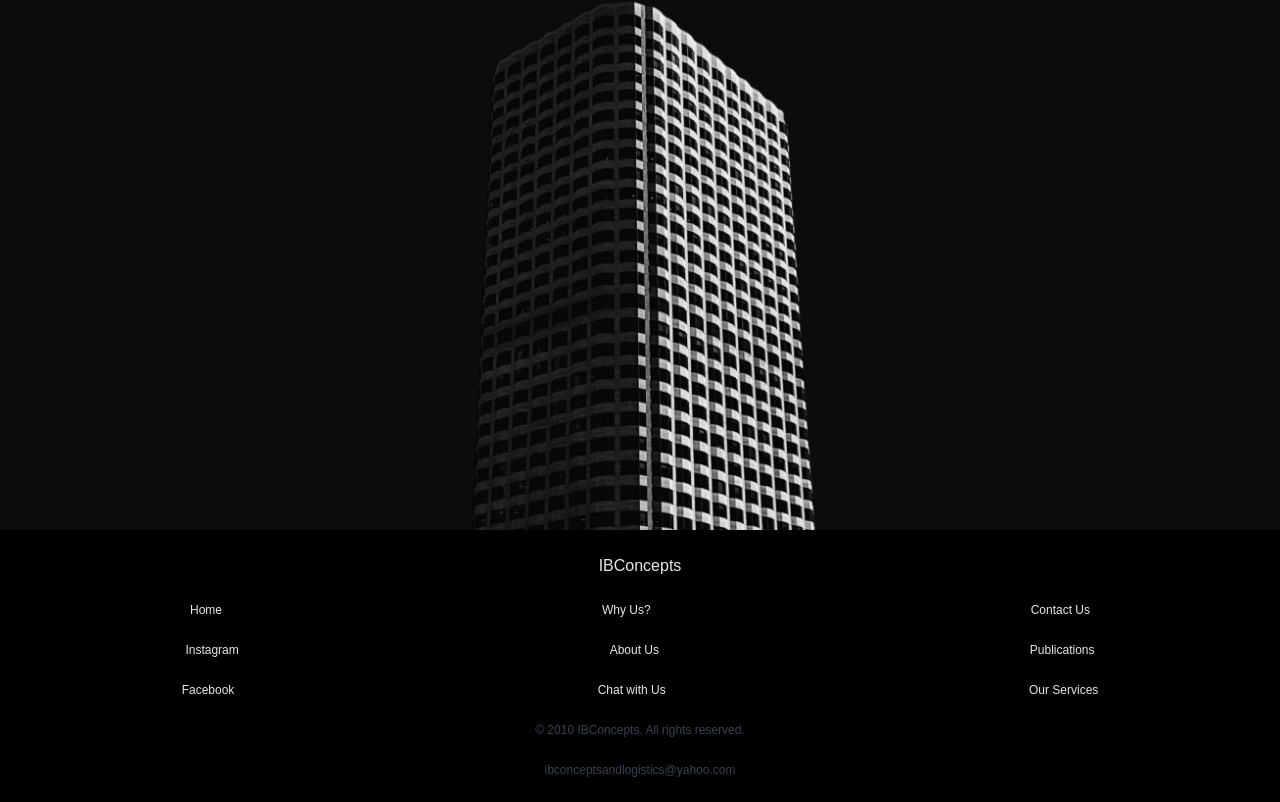
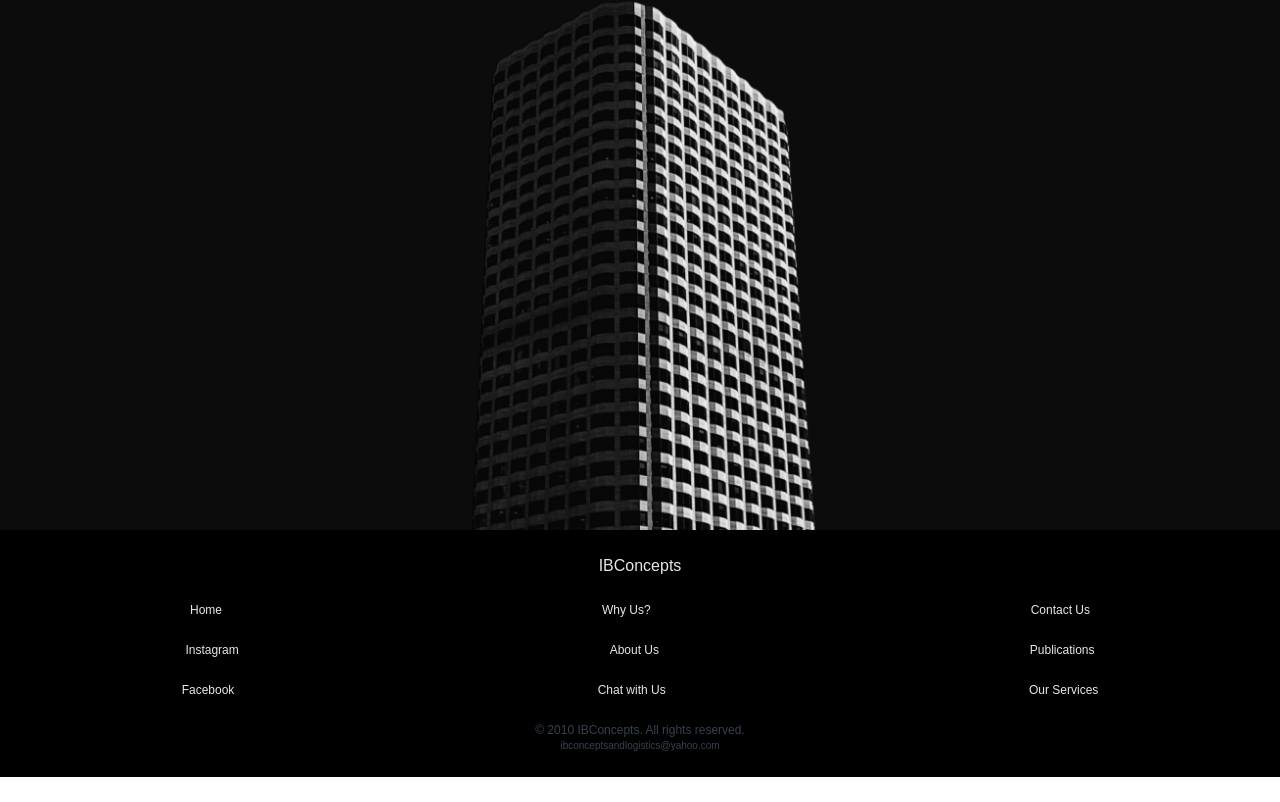
Before and after one commit to devhabeeblateef/ibconceptsandlogistics, a Next.js app in the folder client/: page / in a window 1280 px wide. Shown: the part 1123-1925 px from the top of the page. After the commit the page ends 1900 px from the top, so only its background shows below. Built offline with nearby package versions, Linux system fonts and the light colour scheme.

Commit message:
add email

```diff
--- a/client/pages/UI/Footer.js
+++ b/client/pages/UI/Footer.js
@@ -47,14 +47,17 @@ function Footer() {
           </div>
         </div>
 
+        <div className='bg-black'>
         <p className="text-xs text-gray-700 text-center mt-4">
-            &copy; 2010 IBConcepts. All rights reserved.
-          </p>
+        &copy; 2010 IBConcepts. All rights reserved.
+      </p>
 
-          <p className="text-xs text-gray-700 text-center mt-2 ">
-            ibconceptsandlogistics@yahoo.com
-        </p>
+      <p className="text-[10px] text-gray-700 text-center  ">
+        ibconceptsandlogistics@yahoo.com
+    </p>
+    </div>
       </footer>
+
         </div>
     </div>
   )
```
